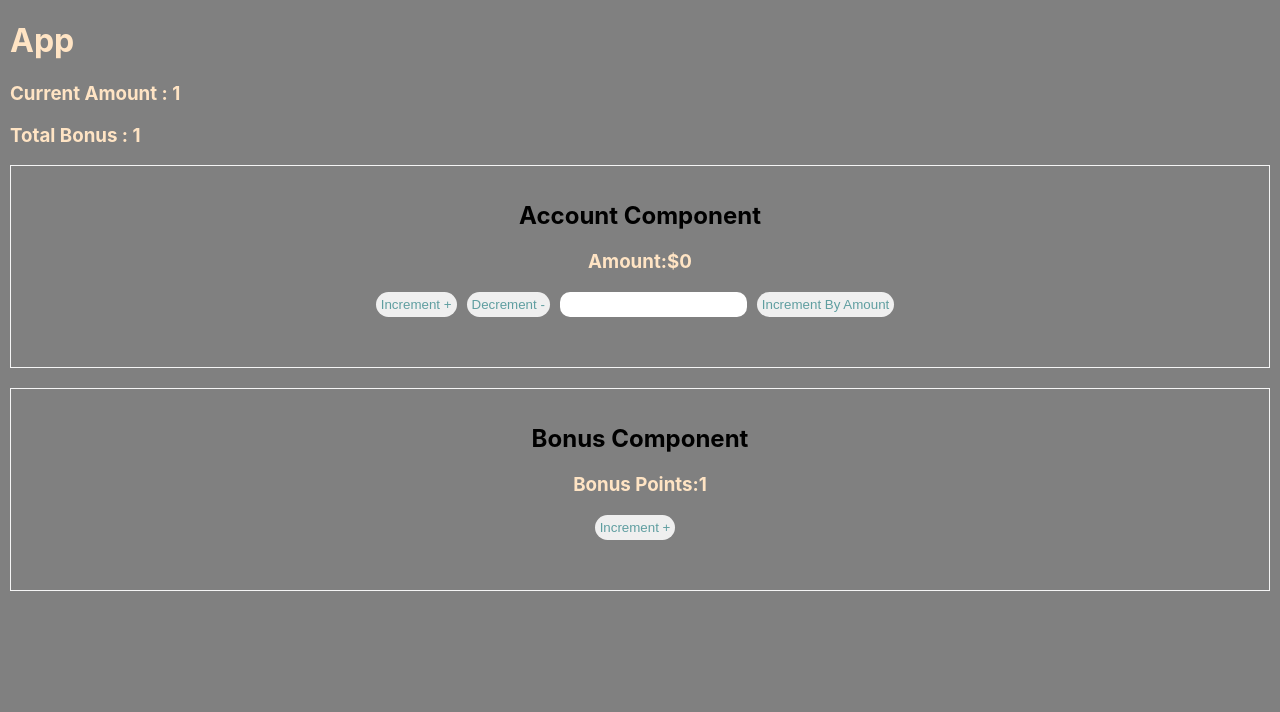
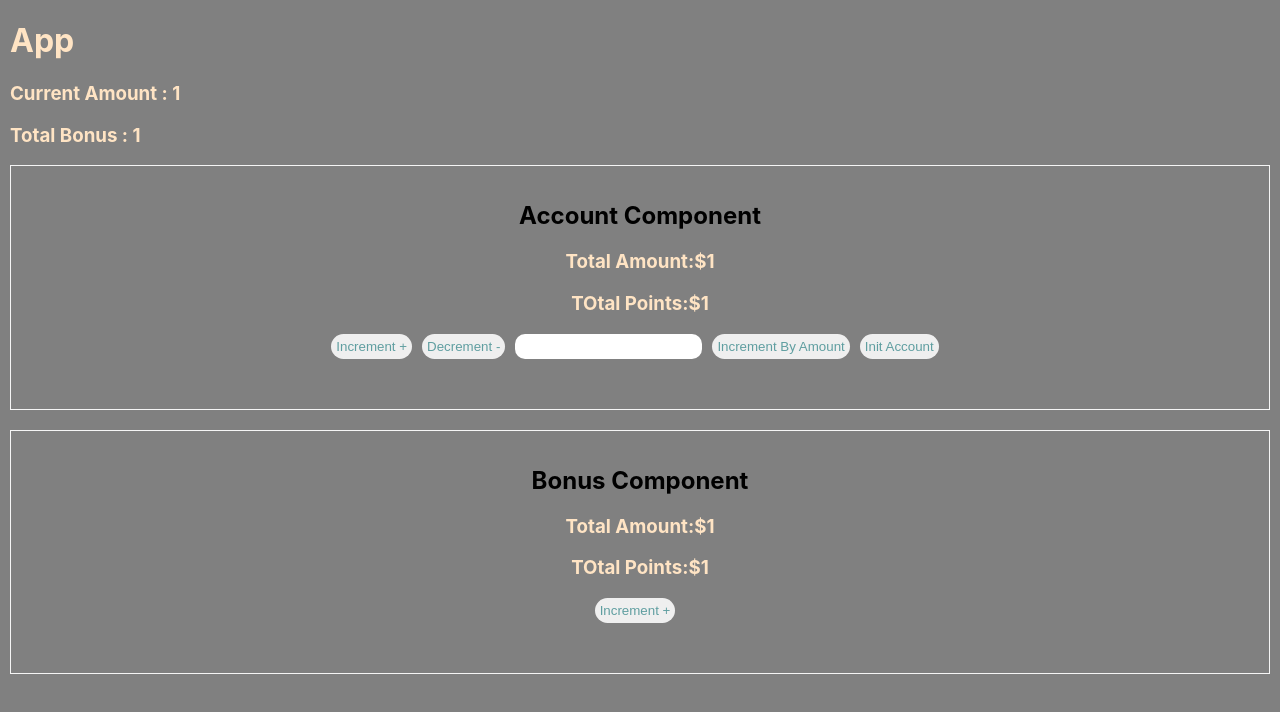
Before and after one commit to ahsankamalfarooq/react-redux-mini, a React (Create React App) app: page / in a window 1280 px wide. Shown: the top 712 px of the page. Built offline with nearby package versions, Linux system fonts and the light colour scheme.

Commit message:
react-reduc completed and toolkit started

```diff
--- /dev/null
+++ b/db.json
@@ -0,0 +1,10 @@
+{
+    "accounts": [
+        {"id":1, "amount":200},
+        {"id":2, "amount":100}
+    ],
+    "bonus": [
+        {"id":1, "points":2},
+        {"id":2, "points":3}
+    ]
+}
--- a/src/App.css
+++ b/src/App.css
@@ -37,3 +37,7 @@ body{
     padding: 5px;
     margin-right: 10px;
 }
+
+p{
+    color: aliceblue;
+}
--- a/src/App.js
+++ b/src/App.js
@@ -2,37 +2,24 @@ import { useState } from 'react';
 import './App.css';
 import Account from './components/Account';
 import Bonus from './components/Bonus';
+import { useSelector } from 'react-redux';
 
-function App(props) {
-  const store = props.store
-  const [account, setAccount] = useState({amount:0})
-  const [bonus, setBonus] = useState({points:0})
-  const increment = ()=> {
-    setAccount({amount:account.amount+1})
-}
-const decrement = ()=> {
-    setAccount({amount:account.amount-1})
-}
-const incrementByAmount = (value)=> {
-    setAccount({amount:account.amount+value})
-}
+function App() {
 
-///////////////////////////////////////////////////////////
+  const amount = useSelector(state=>state.account.amount)
+  const points = useSelector(state=>state.bonus.points)
+  const account = useSelector(state=>state.account)
 
-// const incrementBonus = ()=> {
-//   setBonus({points: bonus.points+1})
-// }
-
-///////////////////////////////////////////////////////////
   return (
     <div className="App">
       <h1>App</h1>
-      <h3>Current Amount : {store.getState().account.amount}</h3>
-      <h3>Total Bonus : {store.getState().bonus.points}</h3>
+      { account.pending ? <p>loading....</p> : account.error ? <p>{account.error}</p> :
+      <h3>Current Amount : {amount}</h3>
+      }
+      <h3>Total Bonus : {points}</h3>
 
-    <Account increment={increment} decrement={decrement}
-    incrementByAmount={incrementByAmount} account={account}></Account>
-    <Bonus store={store}></Bonus>
+    <Account></Account>
+    <Bonus></Bonus>
     </div>
   );
 }
--- a/src/actions/index.js
+++ b/src/actions/index.js
@@ -14,7 +14,8 @@ export function getUserAccount(id) {
     return async (dispatch, getState) =>{
         try{
             dispatch(getAccountUserPending())
-            const {data} = await axios.get(`http://localhost:3000/account/${id}`)
+            const {data} = await axios.get(`http://localhost:8080/accounts/${id}`)
+            console.log(data)
             dispatch(getAccountUserFulfilled(data.amount))
     }   catch(error){
             dispatch(getAccountUserRejected(error.message))
--- a/src/components/Account.js
+++ b/src/components/Account.js
@@ -1,37 +1,27 @@
 import React, { useState } from 'react'
+import { useDispatch, useSelector } from 'react-redux'
+import { decrement, increment, incrementByAmount, getUserAccount } from '../actions'
+
+function Account (){
+    const [value, setValue] = useState(0)
+    const amount = useSelector(state=>state.account.amount)
+    const points = useSelector(state=>state.bonus.points)
+    const dispatch = useDispatch()
 
 
-// const Account = (increment, decrement, incrementByAmount, account) => { why cant this
-const Account = (props) => {
-    // const [account, setAccount] = useState({amount:0})
-    const [value, setValue] = useState(0)
-    const account = props.account
-    const decrement = props.decrement
-    const increment = props.increment
-    const incrementByAmount = props.incrementByAmount
-
-    // const increment = ()=> {
-    //     setAccount({amount:account.amount+1})
-    // }
-
-    // const decrement = ()=> {
-    //     setAccount({amount:account.amount-1})
-    // }
-
-    // const incrementByAmount = (value)=> {
-    //     setAccount({amount:account.amount+value})
-    // }
   return (
     <div className='card'>
         <div className="container">
             <h2>
                 <b>Account Component</b>
             </h2>
-            <h3>Amount:${account.amount}</h3>
-            <button onClick={increment}>Increment +</button>
-            <button onClick={decrement}>Decrement -</button>
+            <h3>Total Amount:${amount}</h3>
+            <h3>TOtal Points:${points}</h3>
+            <button onClick={()=>dispatch(increment())}>Increment +</button>
+            <button onClick={()=>dispatch(decrement())}>Decrement -</button>
             <input type="text" onChange={(e)=>setValue(+e.target.value)}></input>
-            <button onClick={()=>incrementByAmount(value)}>Increment By Amount</button>
+            <button onClick={()=>dispatch(incrementByAmount(value))}>Increment By Amount</button>
+            <button onClick={()=>dispatch(getUserAccount(1))}>Init Account</button>
 
         </div>
     </div>
--- a/src/components/Bonus.js
+++ b/src/components/Bonus.js
@@ -1,14 +1,13 @@
 import React from 'react'
-import { useState } from 'react'
 import { incrementBonus } from '../actions'
+import { useDispatch, useSelector } from 'react-redux'
 
-const Bonus = (props) => {
-  const bonus = props.bonus
-  const store = props.store
-  // const [bonus, setBonus] = useState({points:0})
-  // const increment = ()=> {
-  //   setBonus({points: bonus.points+1})
-  // }
+const Bonus = () => {
+
+  const points = useSelector(state=>state.bonus.points)
+  const amount = useSelector(state=>state.account.amount)
+  const dispatch = useDispatch()
+
 
   return (
     <div className='card'>
@@ -16,8 +15,9 @@ const Bonus = (props) => {
         <h2>
                 <b>Bonus Component</b>
             </h2>
-            <h3>Bonus Points:{store.getState().bonus.points}</h3>
-            <button onClick={()=>store.dispatch(incrementBonus())}>Increment +</button>
+            <h3>Total Amount:${amount}</h3>
+            <h3>TOtal Points:${points}</h3>
+            <button onClick={()=>dispatch(incrementBonus())}>Increment +</button>
         </div>
     </div>
   )
--- a/src/index.js
+++ b/src/index.js
@@ -8,6 +8,7 @@ import accountReducer from './reducers/account';
 import bonusReducer from './reducers/bonus';
 import logger from 'redux-logger';
 import thunk from 'redux-thunk';
+import { Provider } from 'react-redux';
 
 
 const store = createStore(combineReducers({
@@ -18,7 +19,9 @@ const store = createStore(combineReducers({
 const root = ReactDOM.createRoot(document.getElementById('root'));
 root.render(
   <React.StrictMode>
-    <App store={store}/>
+    <Provider store={store}>
+      <App/>
+    </Provider>
   </React.StrictMode>
 );
 
--- a/src/reducers/account.js
+++ b/src/reducers/account.js
@@ -1,13 +1,14 @@
-import { dec, getAccUserFulfilled, getAccUserPending, getAccUserRejected, incByAmt } from "../actions"
+import { dec, getAccUserFulfilled, getAccUserPending, getAccUserRejected, inc, incByAmt } from "../actions"
 
 
-export default function accountReducer(state={amount :1 }, action) {
+export default function accountReducer(state={amount :1}, action) {
 
     switch(action.type){
         case getAccUserFulfilled: return {amount : action.payload +1, pending: false}
         case getAccUserRejected: return {...state, error: action.error, pending: false}
         case getAccUserPending: return {...state, pending: true}
-        case dec: return {amount : action.payload -1}
+        case dec: return {amount : state.amount -1}
+        case inc: return {amount : state.amount +1}
         case incByAmt: return {amount :action.payload}
         default : return state
     }  }
```
